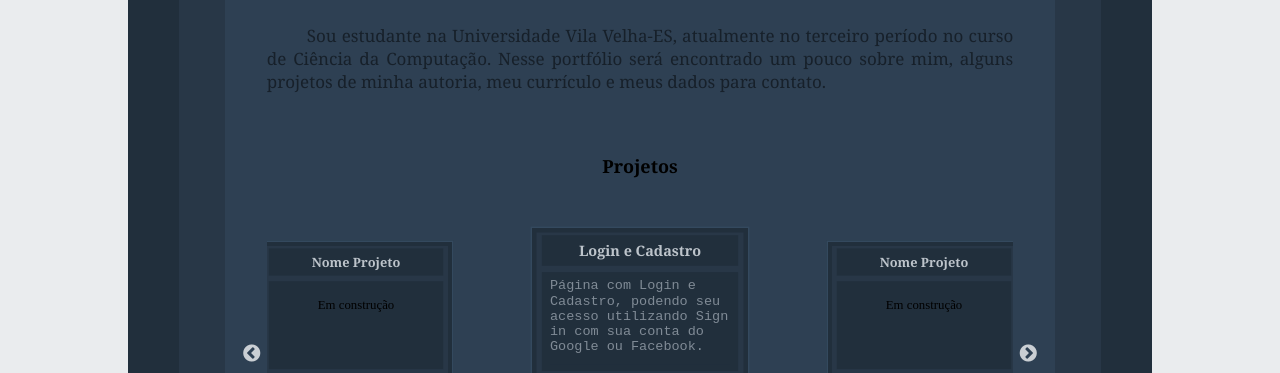
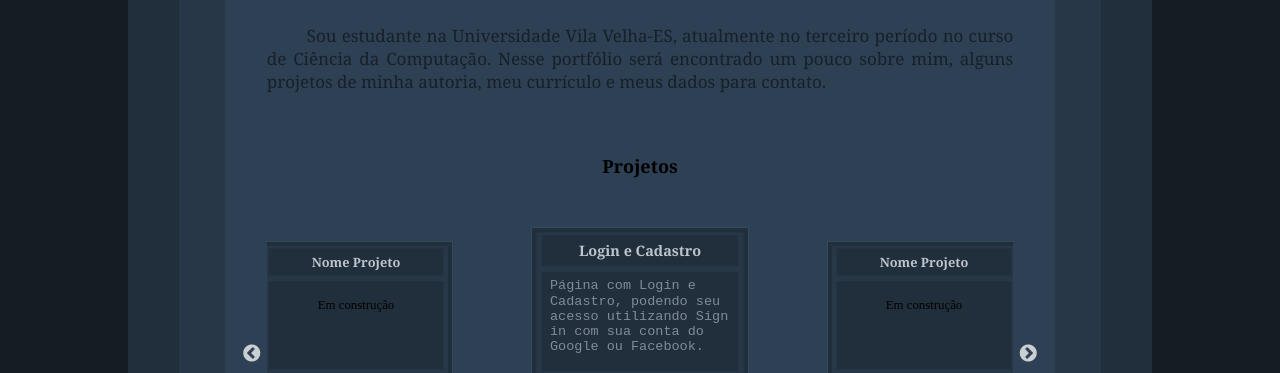
Before and after one commit to joabehenrique/portfolio, a plain HTML site: page index.html in a window 1280 px wide. Shown: the part 382-755 px from the top of the page. Drawn offline with nearby package versions, Linux system fonts and the light colour scheme.

Commit message:
set style background

```diff
--- a/style.css
+++ b/style.css
@@ -42,12 +42,12 @@ body{
 .left{
    border-top: 3px solid #34495E;
    grid-area: left;
-   background-color:#EAECEE ;
+   background-color:#141c24;
 }
 .right{
     border-top: 3px solid #34495E;
     grid-area: right;
-    background-color: #EAECEE  ;
+    background-color: #141c24 ;
 }
 .main{
     grid-area: main;
```
